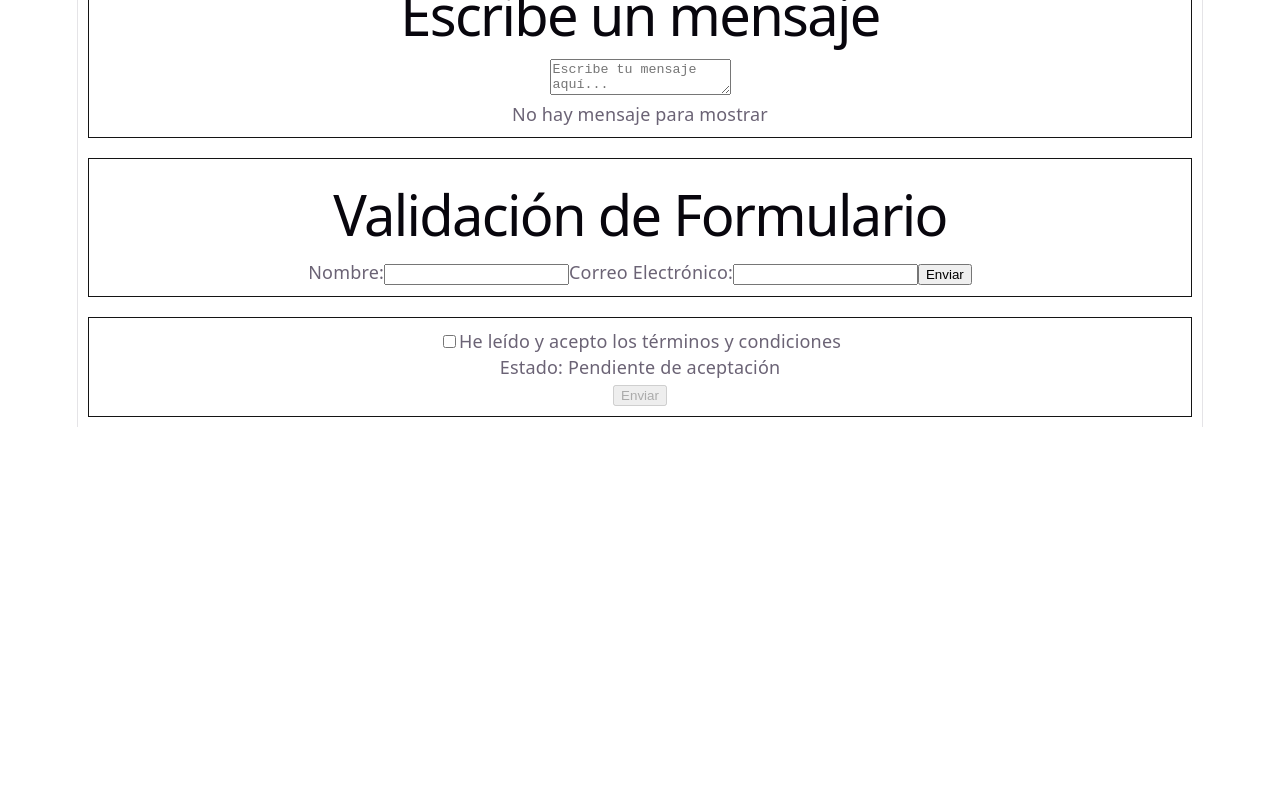
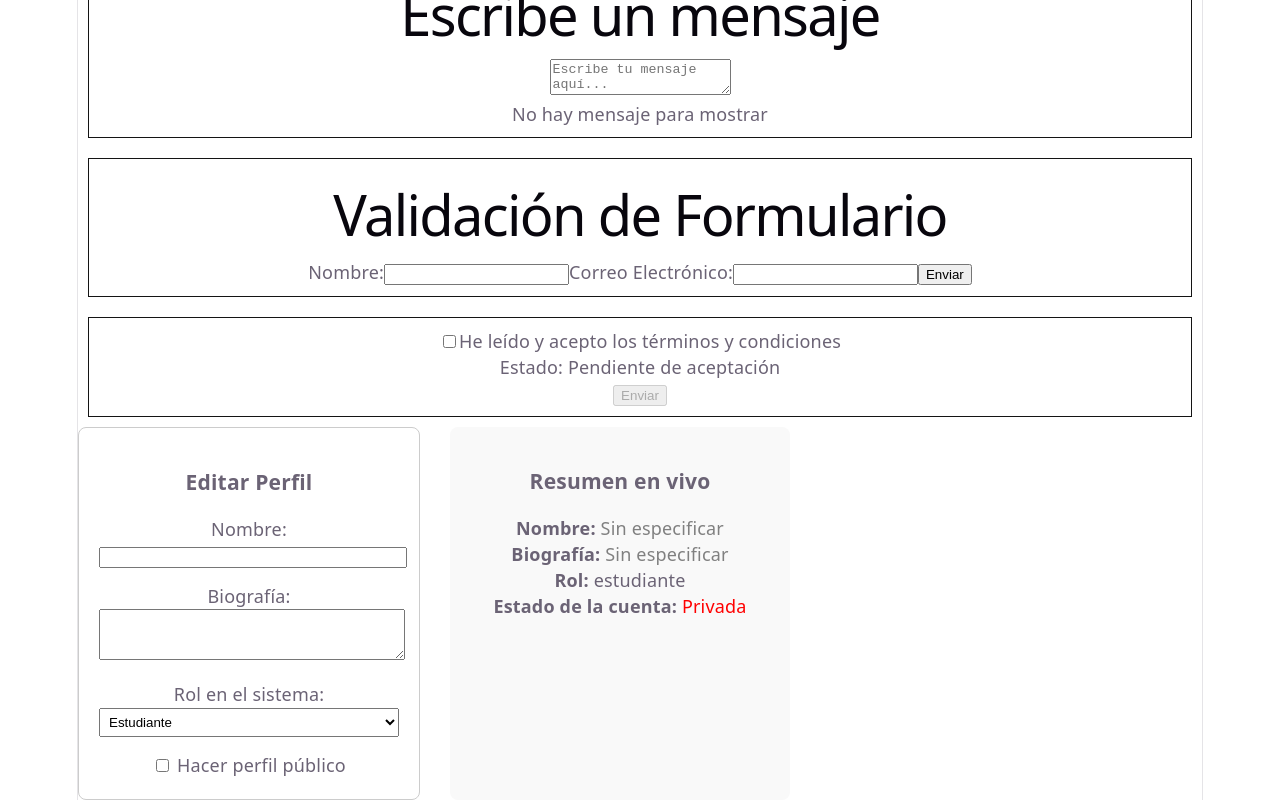
Before and after one commit to zitor83/bootcamp-fullstack-Esplai, a React (Vite) app in the folder 03-react/sheet-04-formularios/: page / in a window 1280 px wide. Shown: the part 569-1369 px from the top of the page. Before the commit the page ends 996 px from the top, so only its background shows below. Built offline with nearby package versions, Linux system fonts and the light colour scheme.

Commit message:
feat: add FichaEditable component for user profile editing in exercise 07

```diff
--- a/03-react/sheet-04-formularios/src/App.tsx
+++ b/03-react/sheet-04-formularios/src/App.tsx
@@ -4,6 +4,7 @@ import SampleAccess from "./components/ex03/SampleAccess";
 import TextAreaComponent from "./components/ex04/TextAreaComponent";
 import FormValidation from "./components/ex05/FormValidation";
 import ConfirmCheckbox from "./components/ex06/ConfirmCheckbox";
+import FichaEditable from "./components/ex07/FichaEditable";
 
 function App() {
   return (
@@ -13,6 +14,7 @@ function App() {
       <TextAreaComponent />
       <FormValidation />
       <ConfirmCheckbox />
+      <FichaEditable />
     </>
   );
 }
--- /dev/null
+++ b/03-react/sheet-04-formularios/src/components/ex07/FichaEditable.tsx
@@ -0,0 +1,135 @@
+import { useState, useId } from "react";
+
+function FichaEditable() {
+  // 1. UN SOLO ESTADO para toda la ficha (como un objeto con varias propiedades)
+  const [ficha, setFicha] = useState({
+    nombre: "",
+    biografia: "",
+    rol: "estudiante",
+    publico: false,
+  });
+
+  const idBase = useId();
+
+  // 2. Manejador de cambios genérico para todos los campos del formulario
+  const handleChange = (e) => {
+    // Extraemos el nombre del campo, su valor, tipo y estado de checkbox
+    const { name, value, type, checked } = e.target;
+
+    // Actualizamos el estado de la ficha, manteniendo lo que ya había y solo modificando el campo que cambió
+    setFicha({
+      ...ficha, // Copiamos lo que ya había
+      [name]: type === "checkbox" ? checked : value, //
+    });
+  };
+
+  return (
+    <section style={{ display: "flex", gap: "30px", flexWrap: "wrap" }}>
+      {/* --- ZONA DE EDICIÓN --- */}
+      <div
+        style={{
+          border: "1px solid #ccc",
+          padding: "20px",
+          borderRadius: "8px",
+          minWidth: "300px",
+        }}
+      >
+        <h3>Editar Perfil</h3>
+
+        {/* Campo de texto corto */}
+        <div style={{ marginBottom: "15px" }}>
+          <label htmlFor={`${idBase}-nombre`}>Nombre:</label>
+          <br />
+          <input
+            type="text"
+            id={`${idBase}-nombre`}
+            name="nombre"
+            value={ficha.nombre}
+            onChange={handleChange}
+            style={{ width: "100%" }}
+          />
+        </div>
+
+        {/* Campo de texto largo (textarea) */}
+        <div style={{ marginBottom: "15px" }}>
+          <label htmlFor={`${idBase}-bio`}>Biografía:</label>
+          <br />
+          <textarea
+            id={`${idBase}-bio`}
+            name="biografia"
+            value={ficha.biografia}
+            onChange={handleChange}
+            rows={3}
+            style={{ width: "100%" }}
+          />
+        </div>
+
+        {/* Selección (select) */}
+        <div style={{ marginBottom: "15px" }}>
+          <label htmlFor={`${idBase}-rol`}>Rol en el sistema:</label>
+          <br />
+          <select
+            id={`${idBase}-rol`}
+            name="rol"
+            value={ficha.rol}
+            onChange={handleChange}
+            style={{ width: "100%", padding: "5px" }}
+          >
+            <option value="estudiante">Estudiante</option>
+            <option value="profesor">Profesor</option>
+            <option value="admin">Administrador</option>
+          </select>
+        </div>
+
+        {/* Casilla (checkbox) */}
+        <div>
+          <input
+            type="checkbox"
+            id={`${idBase}-publico`}
+            name="publico"
+            checked={ficha.publico}
+            onChange={handleChange}
+          />
+          <label htmlFor={`${idBase}-publico`}> Hacer perfil público</label>
+        </div>
+      </div>
+
+      {/* --- ZONA DE RESUMEN EN TIEMPO REAL --- */}
+      <div
+        style={{
+          backgroundColor: "#f9f9f9",
+          padding: "20px",
+          borderRadius: "8px",
+          minWidth: "300px",
+        }}
+      >
+        <h3>Resumen en vivo</h3>
+        <p>
+          <strong>Nombre:</strong>{" "}
+          {ficha.nombre || (
+            <span style={{ color: "gray" }}>Sin especificar</span>
+          )}
+        </p>
+        <p>
+          <strong>Biografía:</strong>{" "}
+          {ficha.biografia || (
+            <span style={{ color: "gray" }}>Sin especificar</span>
+          )}
+        </p>
+        <p>
+          <strong>Rol:</strong> {ficha.rol}
+        </p>
+        <p>
+          <strong>Estado de la cuenta: </strong>
+          {ficha.publico ? (
+            <span style={{ color: "green" }}> Pública</span>
+          ) : (
+            <span style={{ color: "red" }}> Privada</span>
+          )}
+        </p>
+      </div>
+    </section>
+  );
+}
+
+export default FichaEditable;
```
